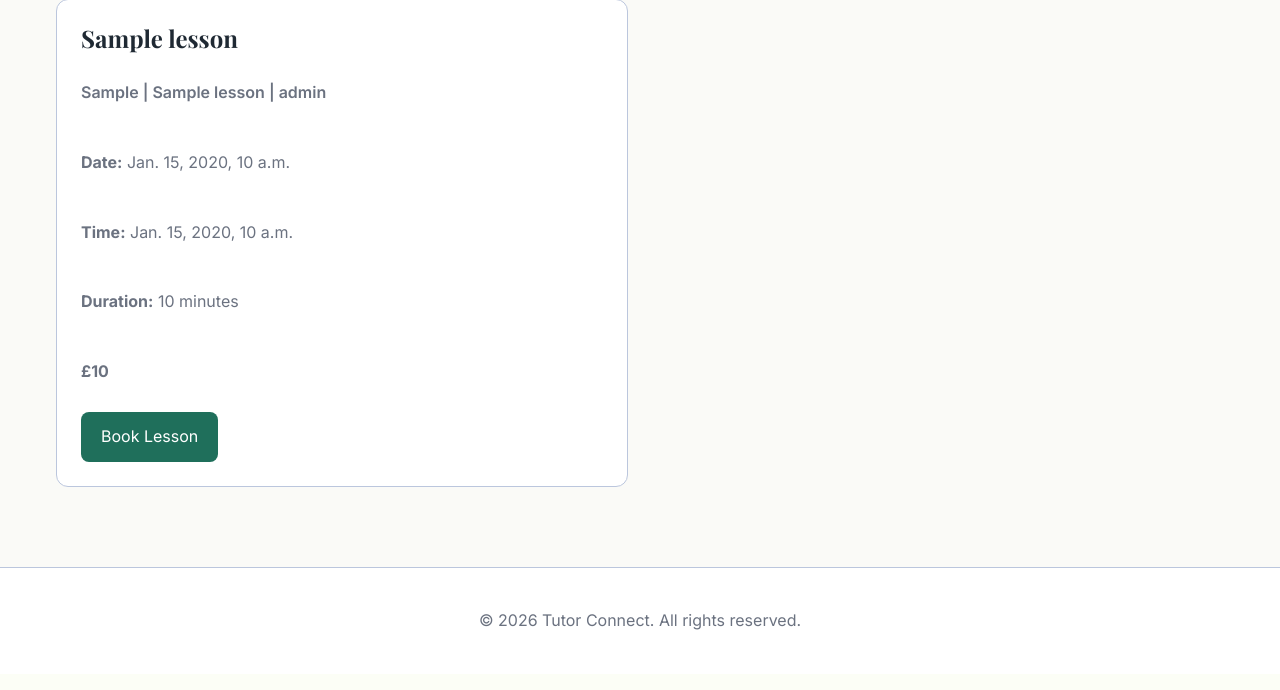
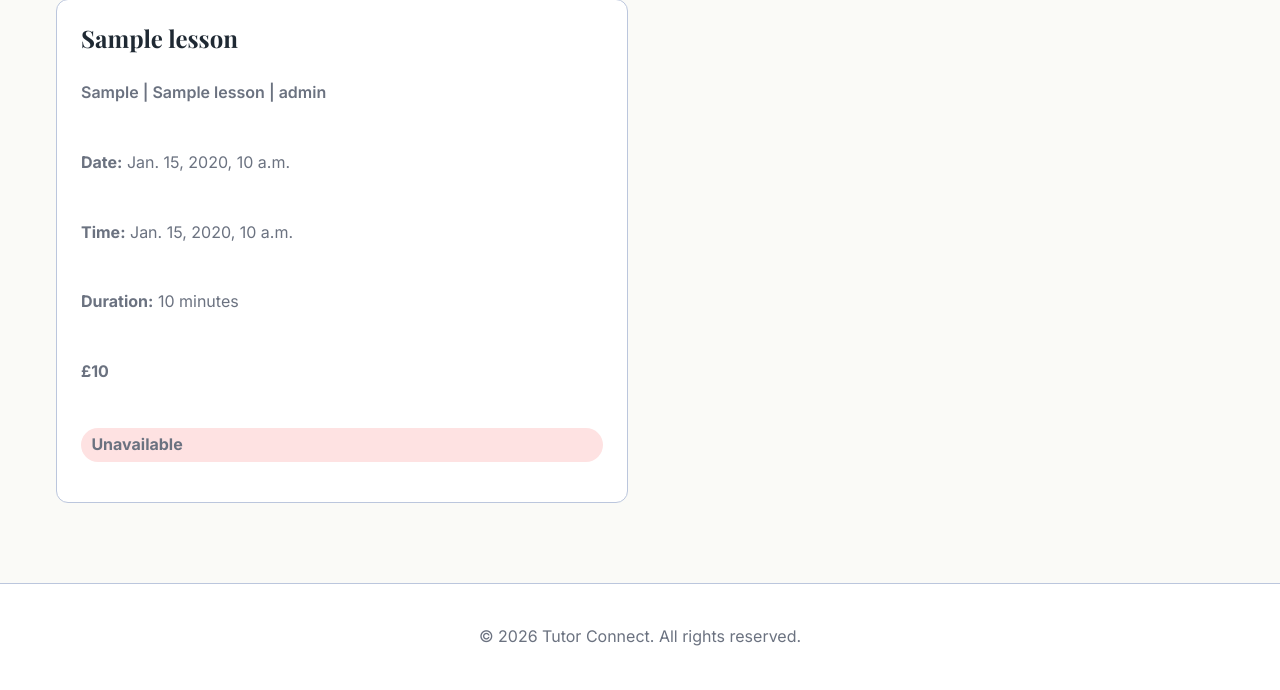
Before and after one commit to JamesBirchall-dev/MSP-4-Tutor-Connect, a Django app: template templates/tutors/lesson_list.html in a window 1280 px wide. Shown: the part 358-1048 px from the top of the page. Before the commit the page ends 988 px from the top, so only its background shows below. Run offline with Django 5.2, Linux system fonts and the light colour scheme; tables that the repository leaves empty hold one stand-in row (values such as "Sample post"); the template is opened without the code that fills it: values that come from a table or form of the project are taken from there, most other values are stand-ins (such as "Sample title", 1, 10 or a date in 2020).

Commit message:
Tutors - lesson list template - ifelse book button for available/unavailable lessons

```diff
--- a/templates/tutors/lesson_list.html
+++ b/templates/tutors/lesson_list.html
@@ -44,9 +44,18 @@
                 £{{ lesson.price }}
             </p>
 
-            <a class="btn btn-primary" href="{% url 'bookings:booking_create' lesson.pk %}">
+            {% if lesson.is_available %}
+            <a
+                class="btn btn-primary"
+                href="{% url 'bookings:booking_create' lesson.pk %}"
+            >
                 Book Lesson
             </a>
+        {% else %}
+            <p class="status-badge status-cancelled">
+                Unavailable
+            </p>
+        {% endif %}
         </article>
     {% empty %}
         <article class="card">
```
